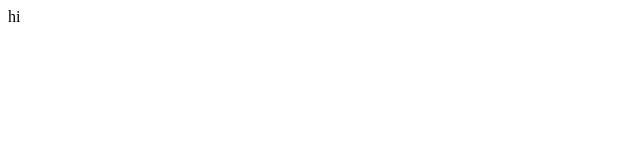
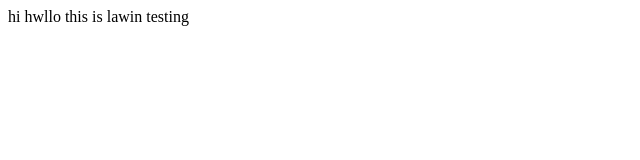
Before and after one commit to kotarigandhi/EmployeeInformation, a plain HTML site: page home.html in a window 1280 px wide. Shown: the whole page, without its empty margins (0-640 px from the left). Drawn offline with Linux system fonts and the light colour scheme.

Commit message:
make changes

```diff
--- a/home.html
+++ b/home.html
@@ -1,3 +1,3 @@
 <html>
-hi
+hi hwllo this is lawin testing
 </html>
```
Also changed, not shown: kotari.html (+1 -1 lines).
